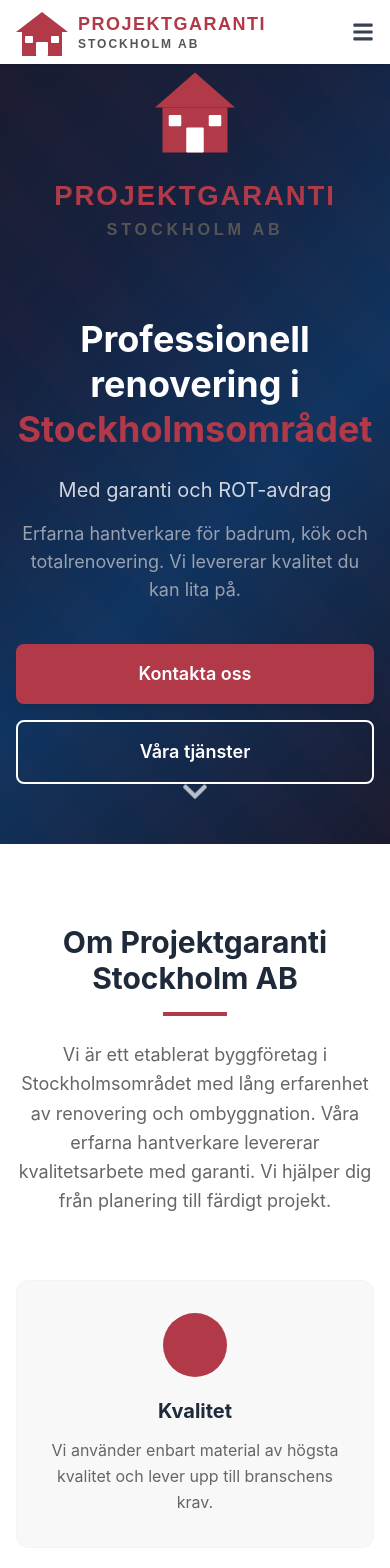
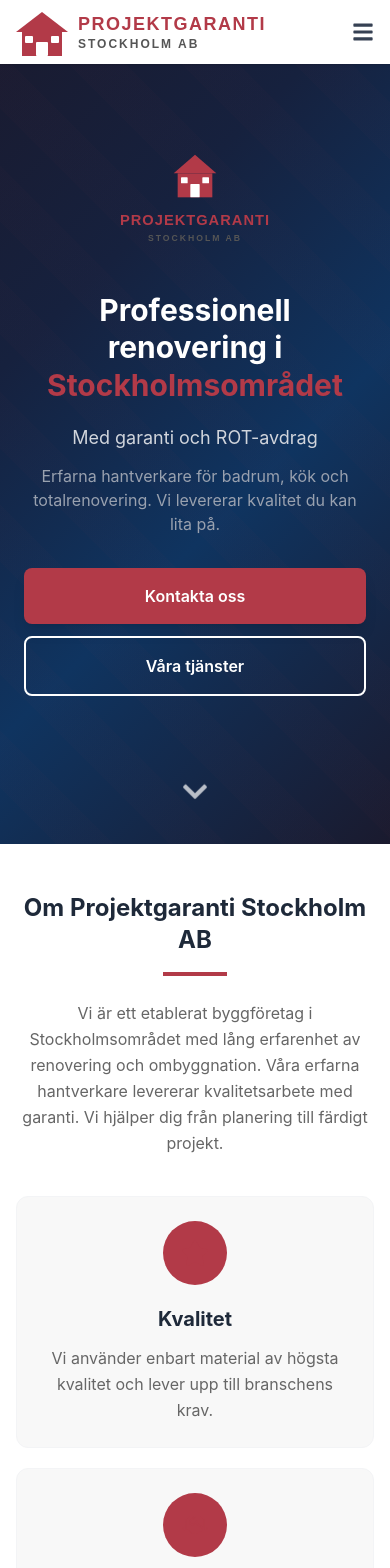
Before and after one commit to bellemartineebusiness/Projektgaranti, a Next.js app: page / in a window 390 px wide. Shown: the top 1568 px of the page. Built offline with nearby package versions, Linux system fonts and the light colour scheme.

Commit message:
Fix mobile layout: improve symmetry and spacing across all sections
Co-authored-by: bellemartineebusiness <237834603+bellemartineebusiness@users.noreply.github.com>

```diff
--- a/components/About.tsx
+++ b/components/About.tsx
@@ -20,27 +20,27 @@ const features = [
 
 export default function About() {
   return (
-    <section id="om-oss" className="py-20 bg-white">
+    <section id="om-oss" className="py-12 md:py-20 bg-white">
       <div className="max-w-6xl mx-auto px-4 sm:px-6 lg:px-8">
-        <div className="text-center mb-16">
-          <h2 className="text-3xl md:text-4xl font-bold text-gray-800 mb-4">
+        <div className="text-center mb-10 md:mb-16">
+          <h2 className="text-2xl sm:text-3xl md:text-4xl font-bold text-gray-800 mb-4">
             Om Projektgaranti Stockholm AB
           </h2>
           <div className="w-16 h-1 bg-primary mx-auto mb-6" />
-          <p className="text-secondary text-lg max-w-3xl mx-auto leading-relaxed">
+          <p className="text-secondary text-base sm:text-lg max-w-3xl mx-auto leading-relaxed">
             Vi är ett etablerat byggföretag i Stockholmsområdet med lång erfarenhet av renovering och
             ombyggnation. Våra erfarna hantverkare levererar kvalitetsarbete med garanti. Vi hjälper
             dig från planering till färdigt projekt.
           </p>
         </div>
 
-        <div className="grid grid-cols-1 md:grid-cols-3 gap-8">
+        <div className="grid grid-cols-1 md:grid-cols-3 gap-5 md:gap-8">
           {features.map((feature) => {
             const Icon = feature.icon
             return (
               <div
                 key={feature.title}
-                className="text-center p-8 rounded-xl bg-card-bg hover:shadow-lg transition-shadow duration-300 border border-gray-100"
+                className="text-center p-6 md:p-8 rounded-xl bg-card-bg hover:shadow-lg transition-shadow duration-300 border border-gray-100"
               >
                 <div className="inline-flex items-center justify-center w-16 h-16 bg-primary bg-opacity-10 rounded-full mb-5">
                   <Icon className="text-primary" size={28} />
--- a/components/Contact.tsx
+++ b/components/Contact.tsx
@@ -25,19 +25,19 @@ export default function Contact() {
   }
 
   return (
-    <section id="kontakt" className="py-20 bg-white">
+    <section id="kontakt" className="py-12 md:py-20 bg-white">
       <div className="max-w-6xl mx-auto px-4 sm:px-6 lg:px-8">
-        <div className="text-center mb-16">
-          <h2 className="text-3xl md:text-4xl font-bold text-gray-800 mb-4">
+        <div className="text-center mb-10 md:mb-16">
+          <h2 className="text-2xl sm:text-3xl md:text-4xl font-bold text-gray-800 mb-4">
             Kontakta oss
           </h2>
           <div className="w-16 h-1 bg-primary mx-auto mb-6" />
-          <p className="text-secondary text-lg max-w-2xl mx-auto">
+          <p className="text-secondary text-base sm:text-lg max-w-2xl mx-auto">
             Ta kontakt för en kostnadsfri konsultation och offert på ditt projekt.
           </p>
         </div>
 
-        <div className="grid grid-cols-1 lg:grid-cols-2 gap-12">
+        <div className="grid grid-cols-1 lg:grid-cols-2 gap-8 md:gap-12">
           {/* Contact Info */}
           <div>
             <h3 className="text-2xl font-bold text-gray-800 mb-8">Kontaktinformation</h3>
@@ -97,16 +97,17 @@ export default function Contact() {
 
             {/* Google Maps embed */}
             <div className="rounded-xl overflow-hidden border border-gray-200 shadow-sm">
+              <div className="relative w-full" style={{ paddingBottom: '56.25%' }}>
                 <iframe
                   title="Projektgaranti Stockholm AB - Karta"
                   src="https://www.google.com/maps/embed?pb=!1m18!1m12!1m3!1d2034.123456!2d17.814!3d59.278!2m3!1f0!2f0!3f0!3m2!1i1024!2i768!4f13.1!3m3!1m2!1s0x465f7da4a8b0c0ab%3A0x1!2sEker%C3%B6v%C3%A4gen+51%2C+178+37+Eker%C3%B6%2C+Sverige!5e0!3m2!1ssv!2sse!4v1700000000000!5m2!1ssv!2sse"
-                width="100%"
-                height="260"
+                  className="absolute inset-0 w-full h-full"
                   style={{ border: 0 }}
                   allowFullScreen
                   loading="lazy"
                   referrerPolicy="no-referrer-when-downgrade"
                 />
+              </div>
             </div>
           </div>
 
--- a/components/Footer.tsx
+++ b/components/Footer.tsx
@@ -3,9 +3,9 @@ import { FaPhone, FaEnvelope, FaMapMarkerAlt } from 'react-icons/fa'
 
 export default function Footer() {
   return (
-    <footer className="bg-dark-bg text-white py-12">
+    <footer className="bg-dark-bg text-white py-8 md:py-12">
       <div className="max-w-6xl mx-auto px-4 sm:px-6 lg:px-8">
-        <div className="grid grid-cols-1 md:grid-cols-3 gap-8 mb-8">
+        <div className="grid grid-cols-1 md:grid-cols-3 gap-6 md:gap-8 mb-6 md:mb-8">
           {/* Brand */}
           <div>
             <Image
--- a/components/Hero.tsx
+++ b/components/Hero.tsx
@@ -32,44 +32,44 @@ export default function Hero() {
       />
 
       {/* Content */}
-      <div className="relative z-10 text-center px-4 max-w-4xl mx-auto">
+      <div className="relative z-10 text-center px-6 sm:px-4 max-w-4xl mx-auto">
         {/* Brand logo */}
-        <div className="mb-8">
+        <div className="mb-6 sm:mb-8">
           <Image
             src="/logo-vertical-red.svg"
             alt="Projektgaranti Stockholm AB"
             width={300}
             height={200}
             priority
-            className="mx-auto"
+            className="mx-auto w-40 sm:w-56 md:w-72"
           />
         </div>
 
         {/* Main heading */}
-        <h1 className="text-4xl sm:text-5xl md:text-6xl font-bold text-white mb-6 leading-tight">
+        <h1 className="text-3xl sm:text-4xl md:text-5xl lg:text-6xl font-bold text-white mb-5 leading-tight">
           Professionell renovering i{' '}
           <span className="text-primary">Stockholmsområdet</span>
         </h1>
 
         {/* Subheading */}
-        <p className="text-xl sm:text-2xl text-gray-300 mb-4">
+        <p className="text-lg sm:text-xl md:text-2xl text-gray-300 mb-3">
           Med garanti och ROT-avdrag
         </p>
-        <p className="text-gray-400 text-lg mb-10 max-w-2xl mx-auto">
+        <p className="text-gray-400 text-base sm:text-lg mb-8 sm:mb-10 max-w-2xl mx-auto">
           Erfarna hantverkare för badrum, kök och totalrenovering. Vi levererar kvalitet du kan lita på.
         </p>
 
         {/* CTA buttons */}
-        <div className="flex flex-col sm:flex-row gap-4 justify-center">
+        <div className="flex flex-col sm:flex-row gap-3 sm:gap-4 justify-center">
           <button
             onClick={() => scrollToSection('kontakt')}
-            className="bg-primary text-white px-8 py-4 rounded-lg text-lg font-semibold hover:bg-primary-dark transition-colors duration-200 shadow-lg"
+            className="bg-primary text-white px-8 py-4 rounded-lg text-base sm:text-lg font-semibold hover:bg-primary-dark transition-colors duration-200 shadow-lg"
           >
             Kontakta oss
           </button>
           <button
             onClick={() => scrollToSection('tjanster')}
-            className="bg-transparent text-white px-8 py-4 rounded-lg text-lg font-semibold border-2 border-white hover:bg-white hover:text-gray-900 transition-colors duration-200"
+            className="bg-transparent text-white px-8 py-4 rounded-lg text-base sm:text-lg font-semibold border-2 border-white hover:bg-white hover:text-gray-900 transition-colors duration-200"
           >
             Våra tjänster
           </button>
--- a/components/Navigation.tsx
+++ b/components/Navigation.tsx
@@ -58,7 +58,7 @@ export default function Navigation() {
               alt="Projektgaranti Stockholm AB"
               width={220}
               height={40}
-              className="h-10 w-auto"
+              className="h-8 sm:h-10 w-auto"
               priority
             />
           </button>
--- a/components/Services.tsx
+++ b/components/Services.tsx
@@ -35,25 +35,25 @@ const services = [
 
 export default function Services() {
   return (
-    <section id="tjanster" className="py-20 bg-gray-50">
+    <section id="tjanster" className="py-12 md:py-20 bg-gray-50">
       <div className="max-w-6xl mx-auto px-4 sm:px-6 lg:px-8">
-        <div className="text-center mb-16">
-          <h2 className="text-3xl md:text-4xl font-bold text-gray-800 mb-4">
+        <div className="text-center mb-10 md:mb-16">
+          <h2 className="text-2xl sm:text-3xl md:text-4xl font-bold text-gray-800 mb-4">
             Våra tjänster
           </h2>
           <div className="w-16 h-1 bg-primary mx-auto mb-6" />
-          <p className="text-secondary text-lg max-w-2xl mx-auto">
+          <p className="text-secondary text-base sm:text-lg max-w-2xl mx-auto">
             Vi erbjuder ett brett utbud av renoveringstjänster för att möta dina behov.
           </p>
         </div>
 
-        <div className="grid grid-cols-1 sm:grid-cols-2 lg:grid-cols-3 gap-8">
+        <div className="grid grid-cols-1 sm:grid-cols-2 lg:grid-cols-3 gap-5 md:gap-8">
           {services.map((service) => {
             const Icon = service.icon
             return (
               <div
                 key={service.title}
-                className="bg-white rounded-xl p-7 shadow-sm hover:shadow-md transition-all duration-300 border border-gray-100 group hover:-translate-y-1"
+                className="bg-white rounded-xl p-6 md:p-7 shadow-sm hover:shadow-md transition-all duration-300 border border-gray-100 group hover:-translate-y-1"
               >
                 <div className="w-14 h-14 bg-primary bg-opacity-10 rounded-xl flex items-center justify-center mb-5 group-hover:bg-primary transition-colors duration-300">
                   <Icon
--- a/components/WhyChooseUs.tsx
+++ b/components/WhyChooseUs.tsx
@@ -25,25 +25,25 @@ const reasons = [
 
 export default function WhyChooseUs() {
   return (
-    <section className="py-20 bg-primary">
+    <section className="py-12 md:py-20 bg-primary">
       <div className="max-w-6xl mx-auto px-4 sm:px-6 lg:px-8">
-        <div className="text-center mb-16">
-          <h2 className="text-3xl md:text-4xl font-bold text-white mb-4">
+        <div className="text-center mb-10 md:mb-16">
+          <h2 className="text-2xl sm:text-3xl md:text-4xl font-bold text-white mb-4">
             Varför välja oss?
           </h2>
           <div className="w-16 h-1 bg-white mx-auto mb-6" />
-          <p className="text-red-100 text-lg max-w-2xl mx-auto">
+          <p className="text-red-100 text-base sm:text-lg max-w-2xl mx-auto">
             Vi sätter kunden i centrum och levererar resultat som överträffar förväntningarna.
           </p>
         </div>
 
-        <div className="grid grid-cols-1 sm:grid-cols-2 lg:grid-cols-4 gap-6">
+        <div className="grid grid-cols-1 sm:grid-cols-2 lg:grid-cols-4 gap-5 md:gap-6">
           {reasons.map((reason) => {
             const Icon = reason.icon
             return (
               <div
                 key={reason.title}
-                className="text-center bg-white bg-opacity-10 rounded-xl p-7 hover:bg-opacity-20 transition-all duration-300"
+                className="text-center bg-white bg-opacity-10 rounded-xl p-6 md:p-7 hover:bg-opacity-20 transition-all duration-300"
               >
                 <div className="inline-flex items-center justify-center w-16 h-16 bg-white bg-opacity-20 rounded-full mb-5">
                   <Icon className="text-white" size={28} />
```
Lines whose indentation alone changed are shown as unchanged.
